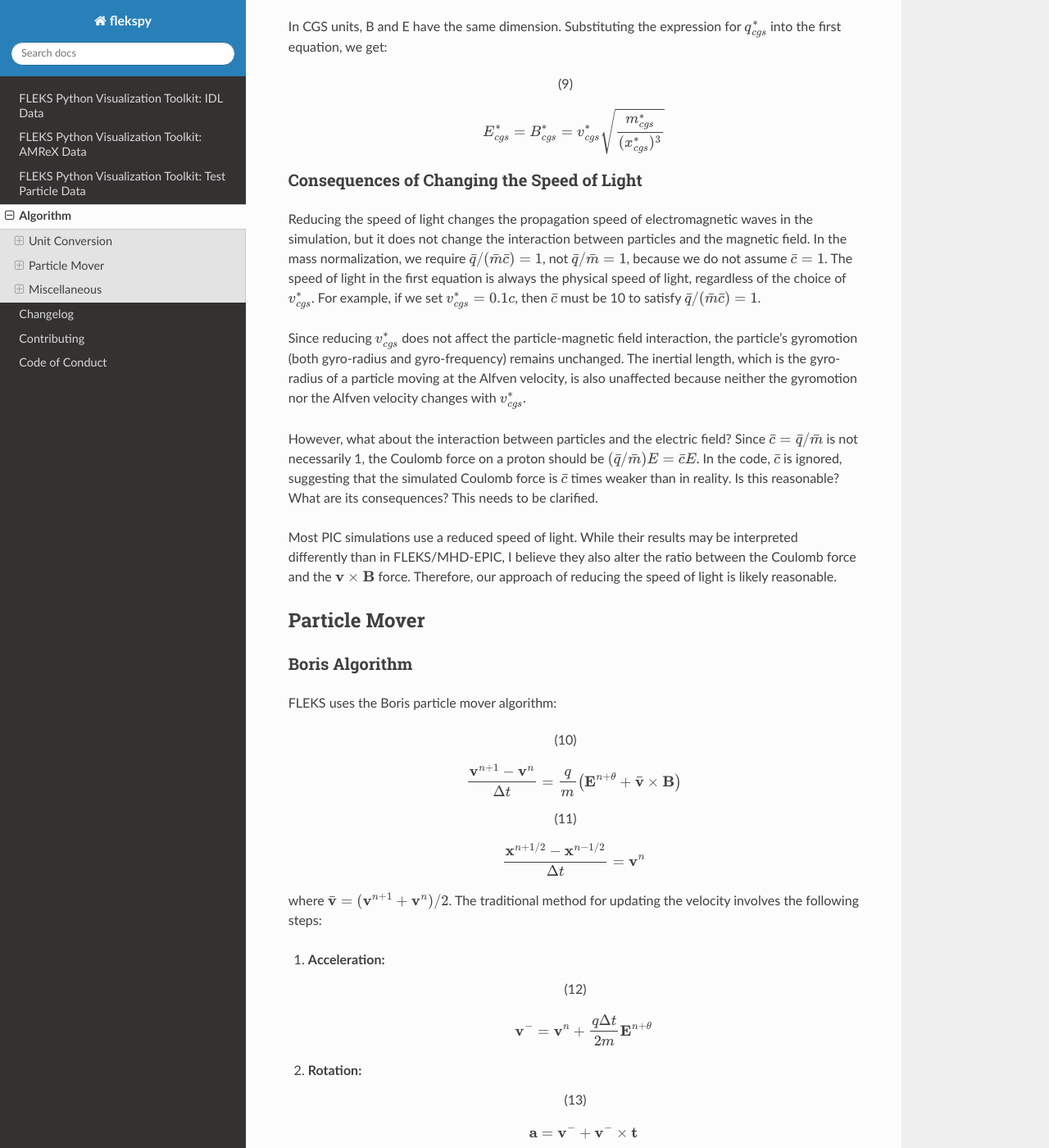
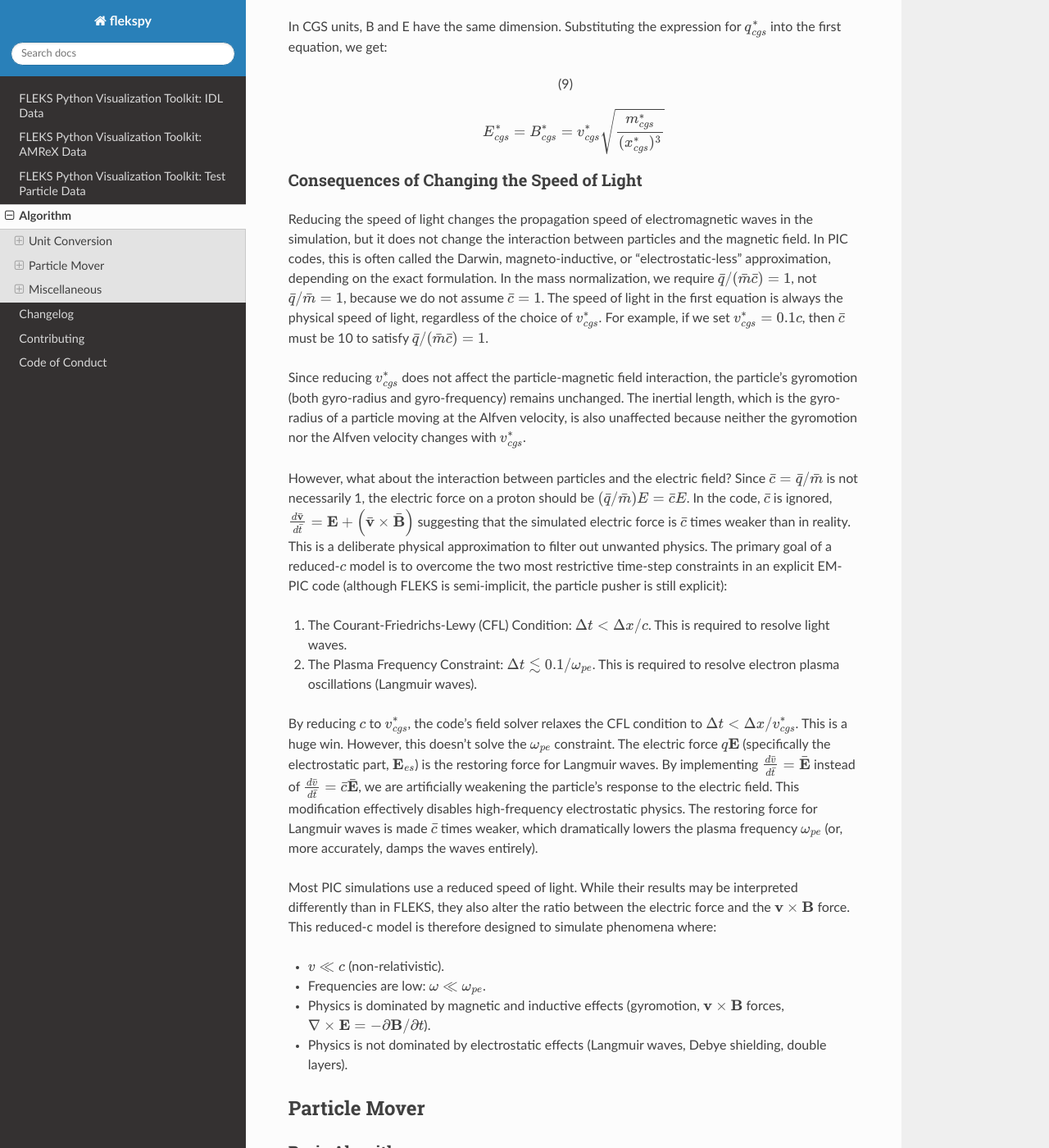
Before and after one commit to henry2004y/flekspy, a Sphinx documentation site: the page built from docs/algorithm.md, in a window 1280 px wide and 1400 px high, scrolled down 2059 px. Shown: the whole window at 82% size. Built offline with Sphinx 7.4.7 and the Read the Docs theme 3.1.0, drawn with Linux system fonts in a browser that asks for light colours; pages that are not in the unit, such as notebooks, are missing from menus.

Commit message:
Comment on the reduced speed of light

```diff
--- a/docs/algorithm.md
+++ b/docs/algorithm.md
@@ -58,13 +58,28 @@
 
 ### Consequences of Changing the Speed of Light
 
-Reducing the speed of light changes the propagation speed of electromagnetic waves in the simulation, but it does not change the interaction between particles and the magnetic field. In the mass normalization, we require $\bar{q}/(\bar{m}\bar{c}) = 1$, not $\bar{q}/\bar{m} = 1$, because we do not assume $\bar{c}=1$. The speed of light in the first equation is always the physical speed of light, regardless of the choice of $v_{cgs}^*$. For example, if we set $v_{cgs}^* = 0.1c$, then $\bar{c}$ must be 10 to satisfy $\bar{q}/(\bar{m}\bar{c}) = 1$.
+Reducing the speed of light changes the propagation speed of electromagnetic waves in the simulation, but it does not change the interaction between particles and the magnetic field. In PIC codes, this is often called the Darwin, magneto-inductive, or "electrostatic-less" approximation, depending on the exact formulation. In the mass normalization, we require $\bar{q}/(\bar{m}\bar{c}) = 1$, not $\bar{q}/\bar{m} = 1$, because we do not assume $\bar{c}=1$. The speed of light in the first equation is always the physical speed of light, regardless of the choice of $v_{cgs}^*$. For example, if we set $v_{cgs}^* = 0.1c$, then $\bar{c}$ must be 10 to satisfy $\bar{q}/(\bar{m}\bar{c}) = 1$.
 
 Since reducing $v_{cgs}^*$ does not affect the particle-magnetic field interaction, the particle's gyromotion (both gyro-radius and gyro-frequency) remains unchanged. The inertial length, which is the gyro-radius of a particle moving at the Alfven velocity, is also unaffected because neither the gyromotion nor the Alfven velocity changes with $v_{cgs}^*$.
 
-However, what about the interaction between particles and the electric field? Since $\bar{c} = \bar{q}/\bar{m}$ is not necessarily 1, the Coulomb force on a proton should be $(\bar{q}/\bar{m})E = \bar{c}E$. In the code, $\bar{c}$ is ignored, suggesting that the simulated Coulomb force is $\bar{c}$ times weaker than in reality. Is this reasonable? What are its consequences? This needs to be clarified.
+However, what about the interaction between particles and the electric field? Since $\bar{c} = \bar{q}/\bar{m}$ is not necessarily 1, the electric force on a proton should be $(\bar{q}/\bar{m})E = \bar{c}E$. In the code, $\bar{c}$ is ignored,
+$
+\frac{d\bar{\mathbf{v}}}{d\bar{t}} = \mathbf{E} + \left(\bar{\mathbf{v}} \times \bar{\mathbf{B}}\right)
+$
+suggesting that the simulated electric force is $\bar{c}$ times weaker than in reality. This is a deliberate physical approximation to filter out unwanted physics. The primary goal of a reduced-$c$ model is to overcome the two most restrictive time-step constraints in an explicit EM-PIC code (although FLEKS is semi-implicit, the particle pusher is still explicit):
 
-Most PIC simulations use a reduced speed of light. While their results may be interpreted differently than in FLEKS/MHD-EPIC, I believe they also alter the ratio between the Coulomb force and the $\mathbf{v} \times \mathbf{B}$ force. Therefore, our approach of reducing the speed of light is likely reasonable.
+1. The Courant-Friedrichs-Lewy (CFL) Condition: $\Delta t < \Delta x / c$. This is required to resolve light waves.
+2. The Plasma Frequency Constraint: $\Delta t \lesssim 0.1 / \omega_{pe}$. This is required to resolve electron plasma oscillations (Langmuir waves).
+
+By reducing $c$ to $v_{cgs}^*$, the code's field solver relaxes the CFL condition to $\Delta t < \Delta x / v_{cgs}^*$. This is a huge win. However, this doesn't solve the $\omega_{pe}$ constraint. The electric force $q\mathbf{E}$ (specifically the electrostatic part, $\mathbf{E}_{es}$) is the restoring force for Langmuir waves. By implementing $\frac{d\bar{v}}{d\bar{t}} = \bar{\mathbf{E}}$ instead of $\frac{d\bar{v}}{d\bar{t}} = \bar{c}\bar{\mathbf{E}}$, we are artificially weakening the particle's response to the electric field.
+This modification effectively disables high-frequency electrostatic physics. The restoring force for Langmuir waves is made $\bar{c}$ times weaker, which dramatically lowers the plasma frequency $\omega_{pe}$ (or, more accurately, damps the waves entirely).
+
+Most PIC simulations use a reduced speed of light. While their results may be interpreted differently than in FLEKS, they also alter the ratio between the electric force and the $\mathbf{v} \times \mathbf{B}$ force. This reduced-c model is therefore designed to simulate phenomena where:
+
+- $v \ll c$ (non-relativistic).
+- Frequencies are low: $\omega \ll \omega_{pe}$.
+- Physics is dominated by magnetic and inductive effects (gyromotion, $\mathbf{v} \times \mathbf{B}$ forces, $\nabla \times \mathbf{E} = -\partial \mathbf{B}/\partial t$).
+- Physics is not dominated by electrostatic effects (Langmuir waves, Debye shielding, double layers).
 
 ## Particle Mover
 
```
